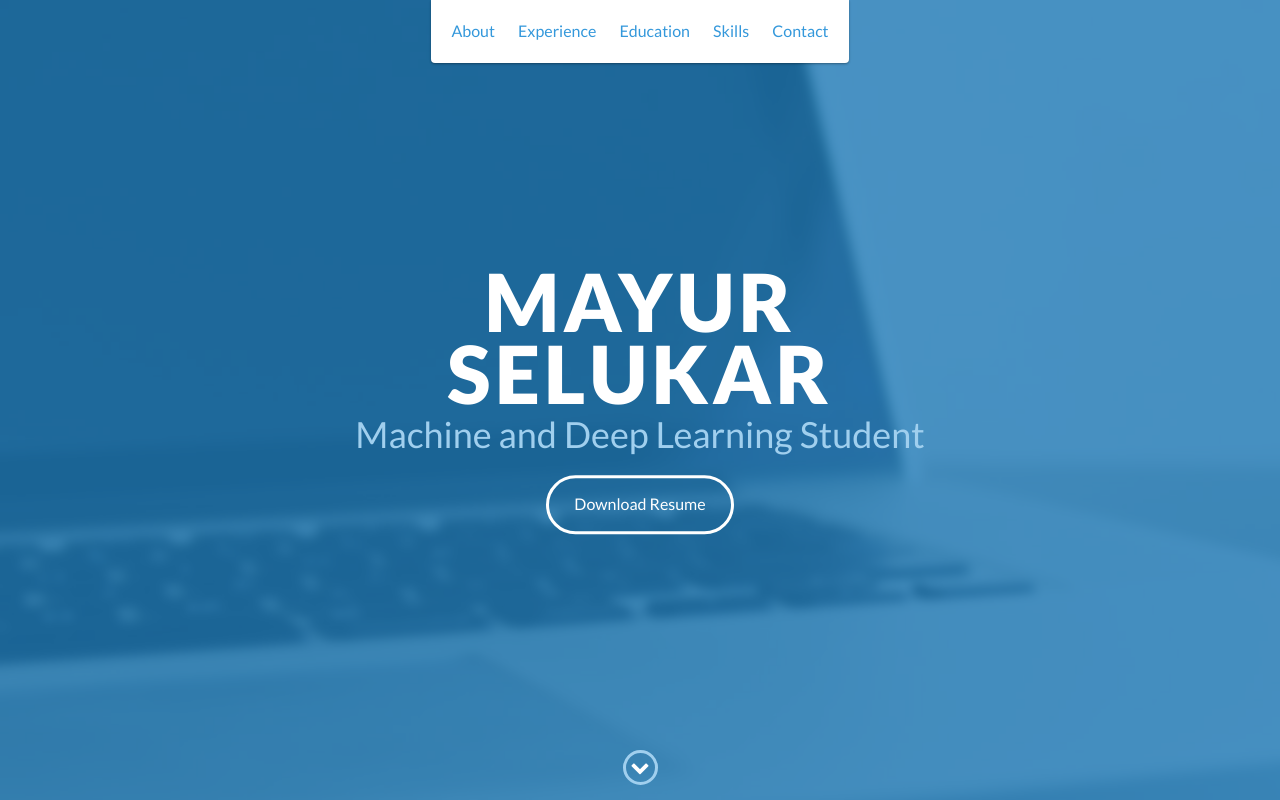
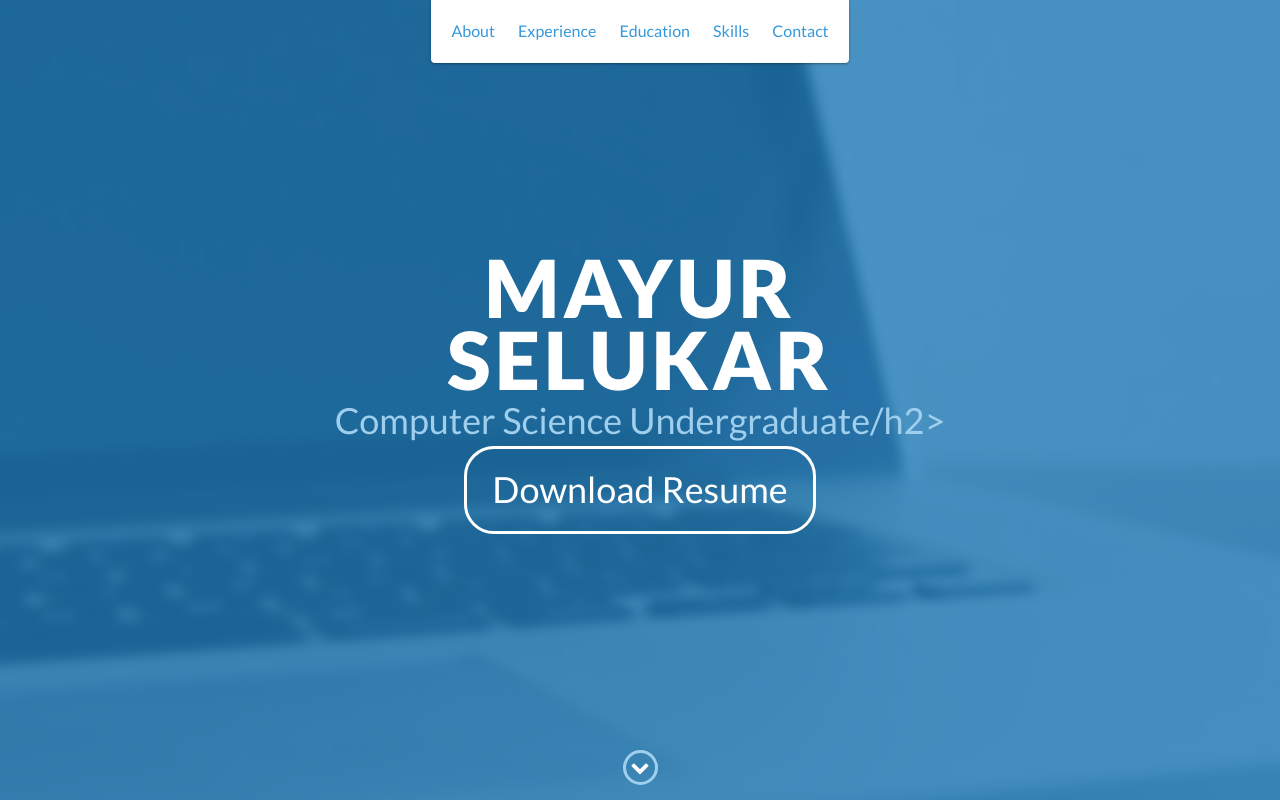
Before and after one commit to mrselukar/mrselukar.github.io, a website: page index.html in a window 1280 px wide. Shown: the top 800 px of the page. Drawn offline with nearby package versions, Linux system fonts and the light colour scheme.

Commit message:
May Update

```diff
--- a/index.html
+++ b/index.html
@@ -50,11 +50,11 @@
     <div id="lead">
         <div id="lead-content">
             <h1>Mayur Selukar</h1>
-            <h2>Machine and Deep Learning Student</h2>
+            <h2>Computer Science Undergraduate/h2>
             <!---------------------------------------------------------------------->
             <!---------------------------------------------------------------------->
             <!---------------------------------------------------------------------->
-            <a href="https://github.com/mrselukar/mrselukar.github.io/raw/master/RESUME_MAYUR_2019.pdf" class="btn-rounded-white">Download Resume</a>
+            <a href="https://github.com/mrselukar/mrselukar.github.io/raw/master/RESUME_MAY_2020.pdf" class="btn-rounded-white">Download Resume</a>
         </div>
         <!-- End #lead-content -->
 
```
Also changed, not shown: 1 other file.
